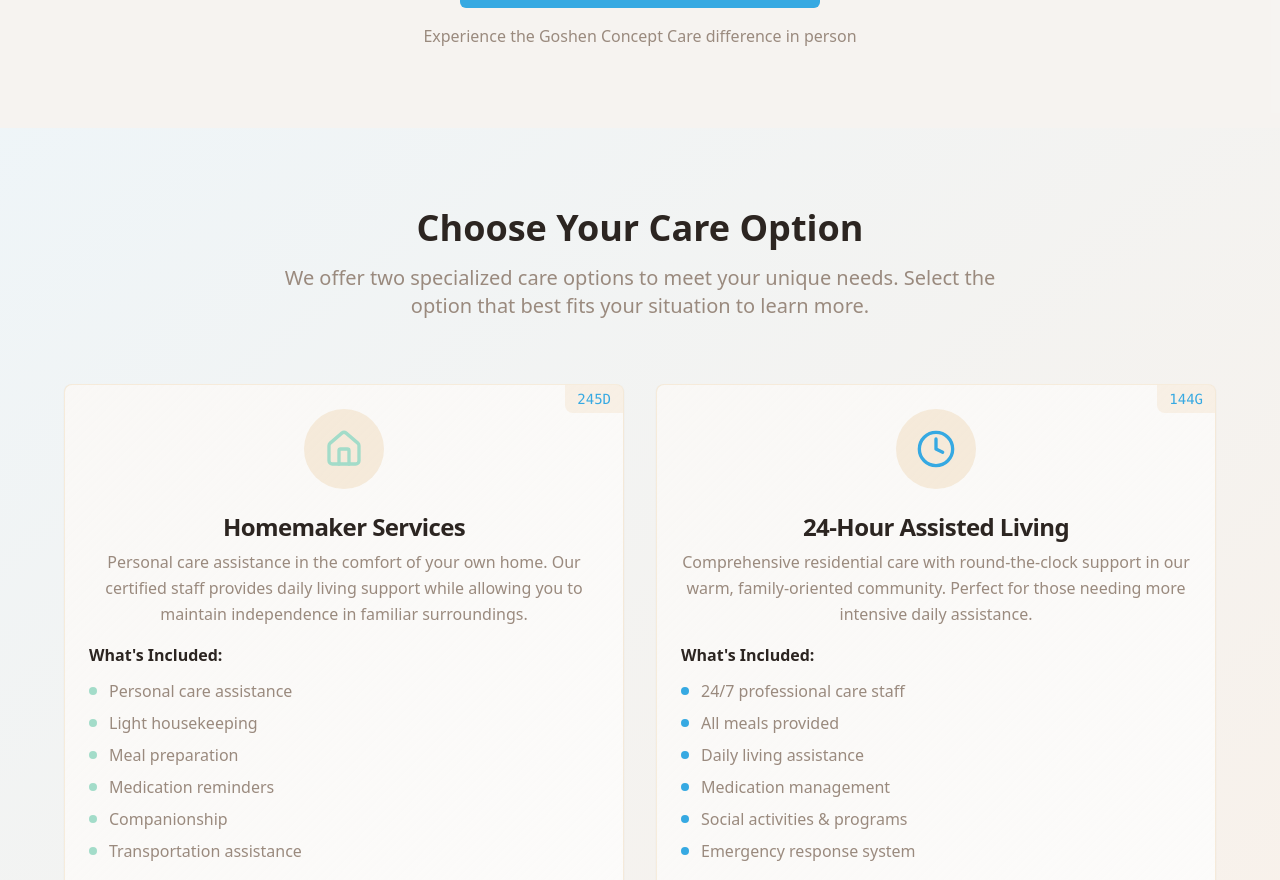
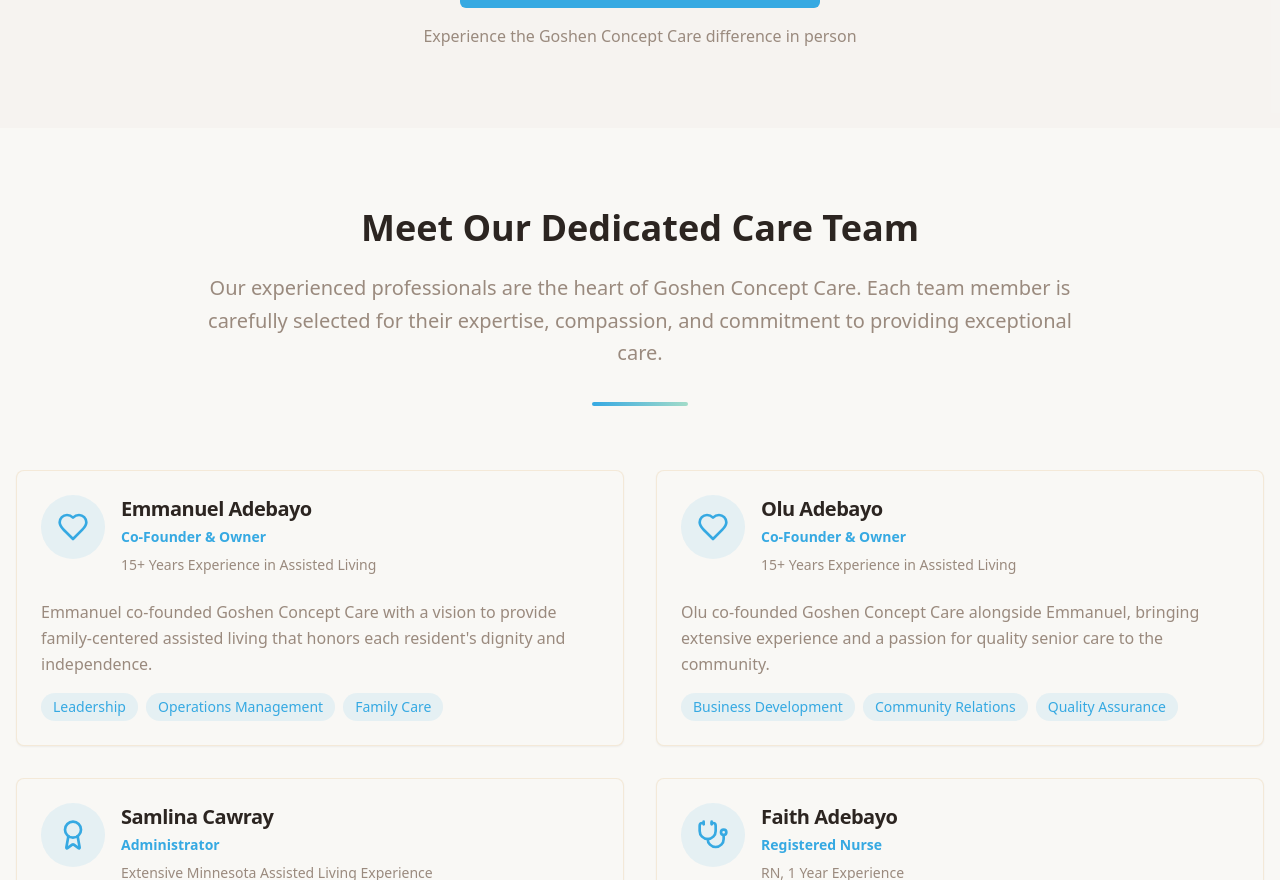
Before and after one commit to HopeAdebayo02/hearthside-inquiries-welcome, a React (Vite) app: page / in a window 1280 px wide. Shown: the part 1920-2800 px from the top of the page. Built offline with nearby package versions, Linux system fonts and the light colour scheme.

Commit message:
Reorder staff section
Move the "Meet Our Dedicated Care Team" section to appear after the "About Section".

```diff
--- a/src/pages/Index.tsx
+++ b/src/pages/Index.tsx
@@ -12,10 +12,10 @@ const Index = () => {
       <Header />
       <HeroSection />
       <AboutSection />
+      <StaffSection />
       <ServiceTypesSection />
       <ServicesSection />
       <InquiryForm />
-      <StaffSection />
     </div>
   );
 };
```
